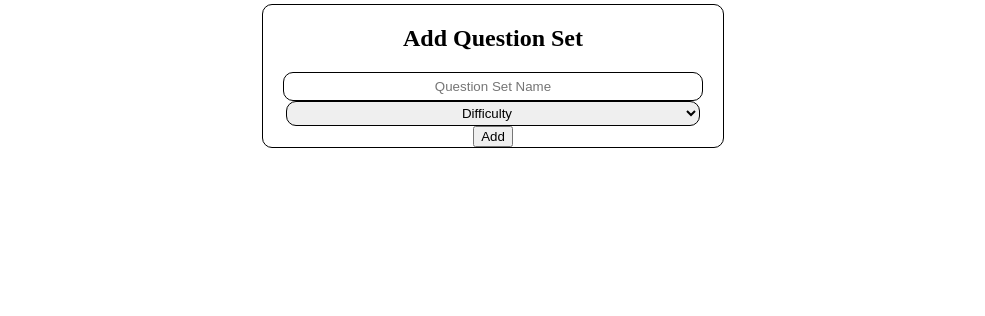
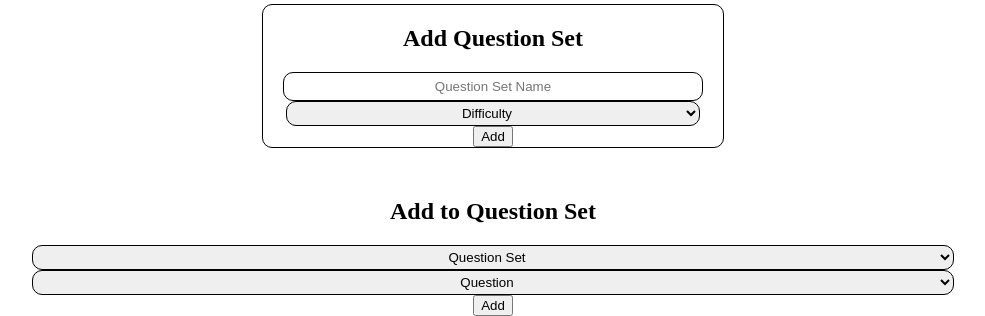
Before and after one commit to befish26/biteMe, a Flask app: page /teacher_questions/ in a window 1280 px wide. Shown: the part 1076-1392 px from the top of the page, without its empty margins (155-1140 px from the left). Before the commit the page ends 1224 px from the top, so only its background shows below. Run offline with Flask 2, Linux system fonts and the light colour scheme; data comes from the database, SQL or seed files in the repository; both versions use the stored data as it was after the commit; some libraries are stand-ins or nearby versions.

Commit message:
Working with question sets

```diff
--- a/code/main.py
+++ b/code/main.py
@@ -128,7 +128,7 @@ def student_profiles():
             remove_profile_query = "DELETE FROM STUDENT_PROFILE WHERE student_id = {};".format(student_id)
             cur.execute(remove_profile_query)
             db.commit()
-            student_id_int = int(student_id)-1;
+            student_id_int = int(student_id)-1
             reset_count_query = "ALTER TABLE student_profile AUTO_INCREMENT = {};".format(student_id)
             cur.execute(reset_count_query)
             db.commit()
@@ -142,7 +142,7 @@ def student_profiles():
             username = request.form['username']
             password = request.form['password']
 
-            # if(re.search(' ', first_name) == True or re.search(' ', last_name) == True or re.search(' ', grade) == True or re.search(' ', class_teacher) == True or re.search(' ', username) == True):
+            # if(re.search('[a-zA-Z]', first_name) == True or re.search('[a-zA-Z]', last_name) == True or re.search('[0-9]', grade) == True or re.search('[a-zA-Z]', class_teacher) == True or re.search('[a-zA-Z]', username) == True): broken
             if(re.search(' ', first_name) == True):
                 add_query = "INSERT INTO STUDENT_PROFILE(Fname, Minit, Lname, Grade, Class, Username, Password) VALUES ('{}', '{}', '{}', {}, '{}', '{}', '{}');".format(first_name, middle_initial, last_name, grade, class_teacher, username, password)
                 cur.execute(add_query)
@@ -191,11 +191,12 @@ def student_profiles():
 def teacher_questions():
     cur = db.cursor()
     setCur = db.cursor()
+    qSetCur = db.cursor()
     if(request.form.get('question')):
         question = request.form['question']
         answer = request.form['answer']
         question_type = request.form['category']
-        if(re.search('[a-zA-Z]', question) == False):
+        if(re.search('[a-zA-Z0-9]', question)): #might have broken RE check
             add_query = "INSERT INTO QUESTION(question, answer, question_type) VALUES ('{}', {}, '{}');".format(question, answer, question_type)
             cur.execute(add_query)
             db.commit()
@@ -217,6 +218,15 @@ def teacher_questions():
             # reset_count_query = "ALTER TABLE question AUTO_INCREMENT = {};".format(student_id)
             # cur.execute(reset_count_query)
             # db.commit()
+    if(request.form.get('add_to_question_set')):
+            print "ADD QUESTION TO SET"
+            questionSet_id = request.form['question_set']
+            print "Question Set #: ", questionSet_id
+            question_id = request.form['question']
+            print "Add Question #: ", question_id
+            add_to_question_set_query = "INSERT INTO QUESTION_SET_QUESTIONS(question_set_id, question_id) VALUES ({},{});".format(questionSet_id,question_id)
+            cur.execute(add_to_question_set_query)
+            db.commit()
 
     questions_query = "Select question_id, question, answer, question_type from question;"
     cur.execute(questions_query)
@@ -227,22 +237,35 @@ def teacher_questions():
     for element in data:
         data_list.append(dict(zip(questions,element)))
 
-    return render_template('teacher_questions.html', questions=data_list)
+    questionSet_query = "Select * from question_set;"
+    qSetCur.execute(questionSet_query)
+
+
+    question_sets=[question[0] for question in cur.description]
+    data = qSetCur.fetchall()
+    set_list=[]
+    for element in data:
+        set_list.append(dict(zip(questions,element)))
+
+    return render_template('teacher_questions.html', questions=data_list, question_sets=set_list)
 
 @app.route('/question')
 def question():
         global question_number
+        question_set_id = 1
         print "Question number: ", question_number
         # Get Students Question Number
         firstCur = db.cursor()
         QuestionNumberQuery = "SELECT current_question FROM STUDENT_PROGRESS WHERE student_id = {};".format(student_id)
+        # QuestionNumberQuery = "SELECT current_question FROM STUDENT_QUESTION_SETS WHERE student_id = {} AND question_set_id = {};".format(student_id, question_set_id)
         firstCur.execute(QuestionNumberQuery)
         questionNumber_set = firstCur.fetchall()
         question_number = questionNumber_set[0][0]
         # Create a Cursor object to execute queries.
         cur = db.cursor()
         # Select data from table using SQL query.
-        query = "SELECT question, answer FROM question WHERE question_id = {};".format(question_number)
+        # query = "SELECT question, answer FROM question WHERE question_id = {};".format(question_number)
+        query = "select question, answer from question left join question_set_questions on question.question_id = question_set_questions.question_id where question_set_questions.question_set_id ={};".format(question_set_id)
         cur.execute(query)
 
         questions=[question[0] for question in cur.description] #return headers with values
@@ -255,7 +278,9 @@ def question():
         secondCur = db.cursor()
         thirdCur = db.cursor()
         TotalAnswersQuery = "SELECT total_answers FROM STUDENT_PROGRESS WHERE student_id = {}".format(student_id)
+        # TotalAnswersQuery = "SELECT num_attempted FROM STUDENT_QUESTION_SETS WHERE student_id = {} AND question_set_id = {};".format(student_id, question_set_id)
         ScoreQuery = "SELECT correct_answers from STUDENT_PROGRESS WHERE student_id = {};".format(student_id)
+        # ScoreQuery = "SELECT num_correct FROM STUDENT_QUESTION_SETS WHERE student_id = {} AND question_set_id = {};".format(student_id, question_set_id)
         secondCur.execute(ScoreQuery)
         score_set = secondCur.fetchall()
         score = score_set[0][0]
@@ -276,6 +301,7 @@ def before_request():
 @app.route('/checkAnswer/', methods=['POST'])
 def check_answer():
     global question_number
+    question_set_id = 1
     print "Question: ",question_number
     if(question_number == 10):
         question_number = 1
@@ -288,8 +314,10 @@ def check_answer():
     fourthCur = db.cursor()
     fifthCur = db.cursor()
     TotalAnswersQuery = "SELECT total_answers FROM STUDENT_PROGRESS WHERE student_id = {}".format(student_id)
+    # TotalAnswersQuery = "SELECT num_attempted FROM STUDENT_QUESTION_SETS WHERE student_id = {} AND question_set_id = {};".format(student_id, question_set_id)
     ScoreQuery = "SELECT correct_answers from STUDENT_PROGRESS WHERE student_id = {};".format(student_id)
-    incorrectAnswersQuery = "SELECT incorrect_answers FROM STUDENT_PROGRESS WHERE student_id = {};".format(student_id)
+    # ScoreQuery = "SELECT num_correct FROM STUDENT_QUESTION_SETS WHERE student_id = {} AND question_set_id = {};".format(student_id, question_set_id)
+    incorrectAnswersQuery = "SELECT incorrect_answers FROM STUDENT_PROGRESS WHERE student_id = {};".format(student_id) #Why do we do this?
     secondCur.execute(ScoreQuery)
     score_set = secondCur.fetchall()
     score = score_set[0][0]
@@ -299,7 +327,7 @@ def check_answer():
     fifthCur.execute(incorrectAnswersQuery)
     incorrectAnswers_set = fifthCur.fetchall()
     incorrectAnswers = incorrectAnswers_set[0][0]
-    query = "SELECT question, answer FROM question WHERE question_id = {};".format(question_number)
+    query = "select question, answer from question left join question_set_questions on question.question_id = question_set_questions.question_id where question_set_questions.question_set_id ={};".format(question_set_id)
     cur.execute(query)
     questions=[question[0] for question in cur.description] #return headers with values
     data = cur.fetchall()
@@ -321,29 +349,32 @@ def check_answer():
             if(int(student_answer) == int(correct_answer)):
                 score += 1
                 totalAnswers += 1
-                update_progress = "UPDATE student_questions set response = 'correct' where student_id={0} AND question_id={1};".format(student_id, question_number)
+                update_progress = "UPDATE student_questions set response = 'correct' where student_id={0} AND question_id={1};".format(student_id, question_number) #I think we can delete this
                 cursor.execute(update_progress)
                 question_number += 1
                 percentage = score/float(totalAnswers)
                 CorrectQuery = "UPDATE STUDENT_PROGRESS SET correct_answers = {0}, total_answers = {1}, current_question = {2}, total_percent_correct = {3} WHERE student_id = {4};".format(score, totalAnswers, question_number, percentage, student_id)
+                # CorrectQuery = "UPDATE STUDENT_QUESTION_SETS SET current_question = {}, num_correct = {}, num_attempted = {}, percent_correct = {} WHERE student_id = {} AND question_set_id = {};".format(question_number, score, totalAnswers, percentage, student_id, question_set_id)
+                # How we handle next question/ current question needs to be thought out (questions don't go in order of id nor do they go in order of qsetq id)
                 thirdCur.execute(CorrectQuery)
                 print question_number
                 print update_progress
                 print CorrectQuery
-                answer = 'True';
+                answer = 'True'
                 cursor.close()
                 thirdCur.close()
                 db.commit()
                 return render_template('check_answer.html', answer=answer, data=data_list, question_number=question_number, score=score, totalAnswers=totalAnswers)
             else:
-                answer = 'False';
+                answer = 'False'
                 totalAnswers += 1
                 incorrectAnswers += 1
                 percentage = score/float(totalAnswers)
-                update_progress = "UPDATE student_questions set response = 'incorrect' where student_id={0} AND question_id={1};".format(student_id, question_number)
+                update_progress = "UPDATE student_questions set response = 'incorrect' where student_id={0} AND question_id={1};".format(student_id, question_number) #Again I don't think we need this
                 cursor.execute(update_progress)
                 question_number += 1
                 incorrectQuery = "UPDATE STUDENT_PROGRESS SET incorrect_answers = {0}, total_answers = {1}, current_question = {2}, total_percent_correct = {3} WHERE student_id = {4};".format(incorrectAnswers, totalAnswers, question_number, percentage, student_id)
+                # incorrectQuery = "UPDATE STUDENT_QUESTION_SETS SET current_question = {}, num_attempted = {}, percent_correct = {} WHERE student_id = {} AND question_set_id = {};".format(question_number, totalAnswers, percentage, student_id, question_set_id)
                 thirdCur.execute(incorrectQuery)
                 print question_number
                 print update_progress
--- a/code/templates/teacher_questions.html
+++ b/code/templates/teacher_questions.html
@@ -46,6 +46,7 @@
       <input style="display: block;text-align: center;margin:auto;"type=submit value=Add>
     </form>
   </div>
+
   <div class="add_question_set">
     <h2 style="text-align: center;">Add Question Set</h2>
     <form action="/teacher_questions/" method='POST'>
@@ -60,6 +61,25 @@
       <input style="display: block;text-align: center;margin:auto;"type=submit value=Add>
     </form>
   </div>
+
+  <div class="add_to_question_set">
+    <h2 style="text-align: center;">Add to Question Set</h2>
+    <form action="/teacher_questions/" method='POST'>
+      <select name=question_set class="student_input">
+        <option value="">Question Set</option>
+        {% for d in question_sets %}
+          <option name="question_set" value="{{d.question_set_id}}">{{d.question}} {{d.answer}}</option>
+        {% endfor %}
+      </select>
+      <select name=question class="student_input">
+        <option value="">Question</option>
+        {% for d in questions %}
+          <option name="question" value="{{d.question_id}}">{{d.question}} {{d.answer}}</option>
+        {% endfor %}
+      </select>
+      <input style="display: block;text-align: center;margin:auto;"type=submit value=Add>
+    </form>
+    </div>
   </div>
 </body>
 <script>
```
Also changed, not shown: math_sports_db.sql (+31 -0 lines).
